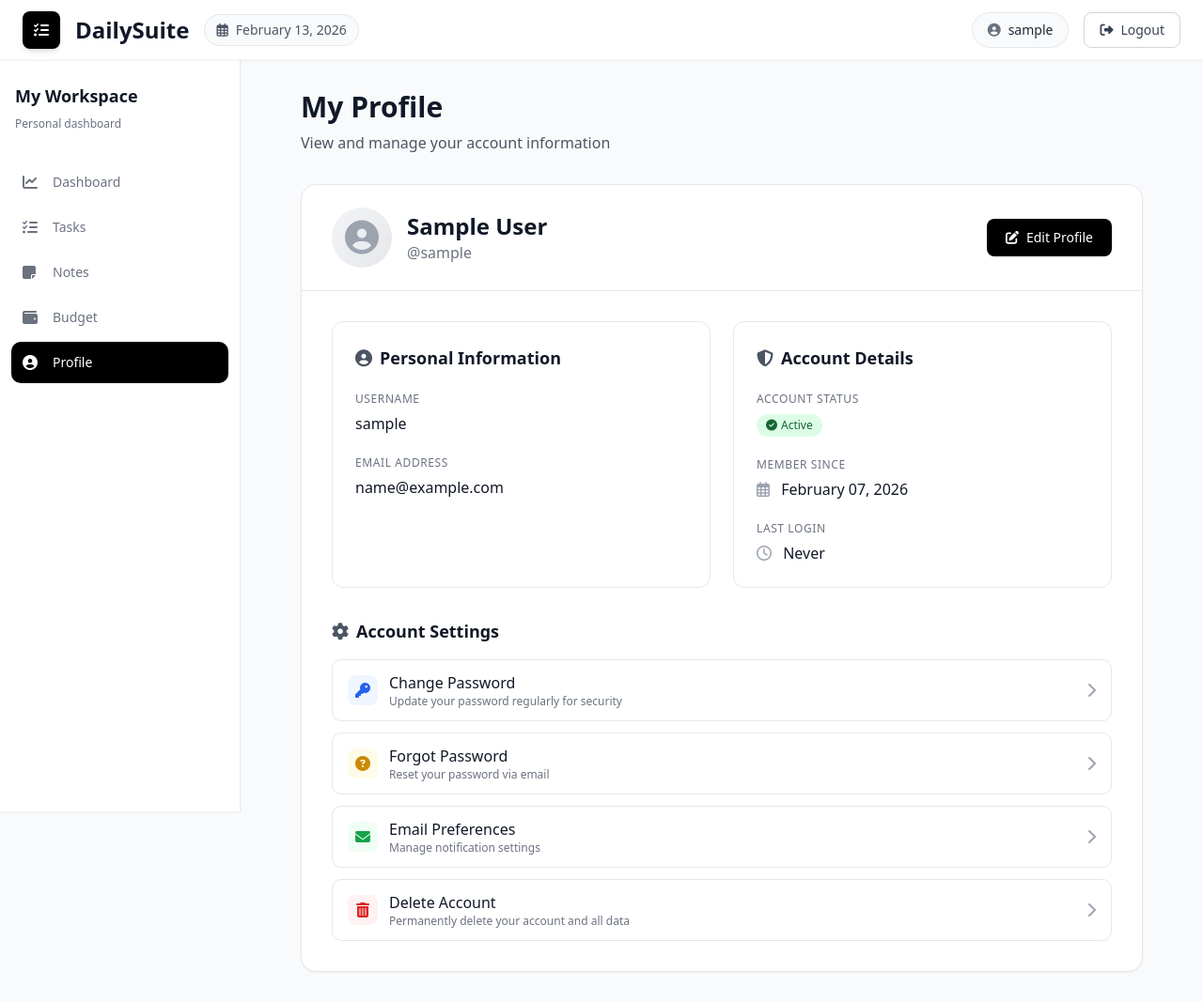
After one commit to wintwah243/dailysuite, a Django app: page /accounts/profile/ in a window 1280 px wide. The commit adds this page. Shown: the whole page at 94% size. Run offline with Django 5.2, Linux system fonts and the light colour scheme; the visitor is signed in with stand-in values (Sample User, id 1); some libraries are stand-ins or nearby versions.

Commit message:
implement user profile page

```diff
--- a/accounts/urls.py
+++ b/accounts/urls.py
@@ -7,4 +7,6 @@ urlpatterns = [
     path('logout/', views.logout_user, name='logout'),
     path('home/', views.home, name='home'),
     path('google-jwt/', views.google_jwt, name='google_jwt'),
+    path('profile/', views.profile, name='profile'),
+    path('profile/edit/', views.edit_profile, name='edit_profile'),
 ]
--- a/accounts/views.py
+++ b/accounts/views.py
@@ -190,3 +190,35 @@ def logout_user(request):
     logout(request)
     # messages.success(request, "Logged out successfully")
     return redirect('login')
+
+
+# for user profile page
+@login_required
+def profile(request):
+
+    context = {
+        'user': request.user,
+        'date_joined': request.user.date_joined.strftime('%B %d, %Y'),
+        'last_login': request.user.last_login.strftime('%B %d, %Y at %I:%M %p') if request.user.last_login else 'Never',
+    }
+    return render(request, 'userprofile.html', context)
+
+
+# user update their username
+@login_required
+def edit_profile(request):
+
+    if request.method == 'POST':
+        first_name = request.POST.get('first_name', '')
+        last_name = request.POST.get('last_name', '')
+
+        # Update user's name
+        user = request.user
+        user.first_name = first_name
+        user.last_name = last_name
+        user.save()
+
+        messages.success(request, 'Your profile has been updated successfully!')
+        return redirect('profile')
+
+    return render(request, 'edit_profile.html', {'user': request.user})
--- a/budget/templates/budget/budget_home.html
+++ b/budget/templates/budget/budget_home.html
@@ -391,6 +391,10 @@
                 <a href="/budget" class="sidebar-icon active" title="Budget">
                     <i class="fas fa-wallet w-5 mr-3"></i>
                     <span class="text-sm font-medium">Budget</span>
+                </a>
+                <a href="/accounts/profile/" class="sidebar-icon active" title="Profile">
+                    <i class="fas fa-user-circle w-5 mr-3"></i>
+                    <span class="text-sm font-medium">Profile</span>
                 </a>
             </div>
 
--- a/notes/templates/notes/note_list.html
+++ b/notes/templates/notes/note_list.html
@@ -179,6 +179,10 @@
                 <a href="/budget/" class="sidebar-icon" title="Budget">
                     <i class="fas fa-wallet w-5 mr-3"></i>
                     <span class="text-sm font-medium">Budget</span>
+                </a>
+                <a href="/accounts/profile/" class="sidebar-icon active" title="Profile">
+                    <i class="fas fa-user-circle w-5 mr-3"></i>
+                    <span class="text-sm font-medium">Profile</span>
                 </a>
             </div>
 
--- /dev/null
+++ b/templates/userprofile.html
@@ -0,0 +1,346 @@
+<!DOCTYPE html>
+<html>
+<head>
+    <title>DailySuite - Profile</title>
+    <!-- Add Tailwind CSS -->
+    <script src="https://cdn.tailwindcss.com"></script>
+    <link rel="stylesheet" href="https://cdnjs.cloudflare.com/ajax/libs/font-awesome/6.4.0/css/all.min.css">
+    <style>
+        .main-bg { background-color: #f9fafb; }
+        .sidebar {
+            background-color: #ffffff;
+            border-right: 1px solid #e5e7eb;
+            box-shadow: 0 1px 3px rgba(0, 0, 0, 0.05);
+        }
+
+        .sidebar-icon {
+            width: 100%;
+            height: 44px;
+            display: flex;
+            align-items: center;
+            padding: 0 12px;
+            margin-bottom: 4px;
+            border-radius: 10px;
+            transition: all 0.2s ease;
+            color: #6b7280;
+        }
+        .sidebar-icon:hover {
+            background-color: #f3f4f6;
+            color: #111827;
+        }
+        .sidebar-icon.active {
+            background-color: black;
+            color: #ffffff;
+        }
+
+        @media (min-width: 1024px) {
+            .main-content {
+                margin-left: 16rem;
+            }
+        }
+
+        /* Card styling */
+        .profile-card {
+            border: 1px solid #e5e7eb;
+            border-radius: 12px;
+            transition: all 0.2s ease;
+        }
+        .profile-card:hover {
+            border-color: #d1d5db;
+            box-shadow: 0 4px 12px rgba(0, 0, 0, 0.05);
+        }
+
+        /* Settings button styles */
+        .settings-btn {
+            width: 100%;
+            padding: 12px 16px;
+            display: flex;
+            align-items: center;
+            justify-content: space-between;
+            border: 1px solid #e5e7eb;
+            border-radius: 10px;
+            transition: all 0.2s ease;
+            background: white;
+        }
+        .settings-btn:hover {
+            background-color: #f9fafb;
+            border-color: #d1d5db;
+        }
+        .settings-btn.delete:hover {
+            border-color: #ef4444;
+            background-color: #fef2f2;
+        }
+        .settings-btn.delete:hover .settings-icon {
+            color: #ef4444;
+        }
+        .settings-btn.delete:hover .settings-text {
+            color: #ef4444;
+        }
+    </style>
+</head>
+<body class="main-bg font-sans text-gray-800 antialiased">
+    <!-- Header -->
+    <div class="fixed top-0 left-0 right-0 h-16 bg-white border-b border-gray-100 px-6 flex items-center justify-between z-50 shadow-sm">
+        <div class="flex items-center space-x-4">
+            <!-- logo starts here -->
+            <div class="w-10 h-10 bg-black rounded-lg flex items-center justify-center shadow-md">
+                <i class="fas fa-tasks text-white"></i>
+            </div>
+            <!-- logo ends here -->
+            <h1 class="text-2xl font-bold text-gray-900">DailySuite</h1>
+            <div class="text-sm text-gray-600 bg-gray-50 px-3 py-1.5 rounded-full border border-gray-200">
+<!--                <i class="far fa-calendar-alt mr-2"></i>-->
+                <span id="current-date"></span>
+            </div>
+        </div>
+        <div class="flex items-center space-x-4">
+            <a href="/profile/" class="flex items-center text-sm text bg-gray-50 px-4 py-2 rounded-full border border-gray-200 hover:bg-gray-100 transition-colors">
+                <i class="fas fa-user-circle mr-2 text-gray-500"></i>
+                <span id="username">{{ request.user.username }}</span>
+            </a>
+            <a href="/accounts/logout/" class="text-sm px-4 py-2 border border-gray-300 rounded-lg hover:bg-gray-50 transition-colors text-gray-700">
+                <i class="fas fa-sign-out-alt mr-2"></i>Logout
+            </a>
+        </div>
+    </div>
+
+    <!-- Main Layout -->
+    <div class="flex pt-16">
+        <!-- Sidebar -->
+        <div class="fixed left-0 w-64 sidebar h-screen flex flex-col py-6 space-y-2 z-40">
+            <!-- sidebar small text -->
+            <div class="px-4 mb-6">
+                <div class="text-lg font-bold text-gray-900 mb-2">My Workspace</div>
+                <div class="text-xs text-gray-500">Personal dashboard</div>
+            </div>
+
+            <!-- Navigation -->
+            <div class="px-3">
+                <a href="/home" class="sidebar-icon" title="Dashboard">
+                    <i class="fas fa-chart-line w-5 mr-3"></i>
+                    <span class="text-sm font-medium">Dashboard</span>
+                </a>
+                <a href="/todo/todolist/" class="sidebar-icon" title="Todos">
+                    <i class="fas fa-tasks w-5 mr-3"></i>
+                    <span class="text-sm font-medium">Tasks</span>
+                </a>
+                <a href="/note/" class="sidebar-icon" title="Notes">
+                    <i class="fas fa-sticky-note w-5 mr-3"></i>
+                    <span class="text-sm font-medium">Notes</span>
+                </a>
+                <a href="/budget" class="sidebar-icon" title="Budget">
+                    <i class="fas fa-wallet w-5 mr-3"></i>
+                    <span class="text-sm font-medium">Budget</span>
+                </a>
+                <a href="/accounts/profile/" class="sidebar-icon active" title="Profile">
+                    <i class="fas fa-user-circle w-5 mr-3"></i>
+                    <span class="text-sm font-medium">Profile</span>
+                </a>
+            </div>
+
+            <div class="flex-1"></div>
+        </div>
+
+        <!-- Main Content -->
+        <div class="main-content flex-1 p-8">
+            <div class="max-w-4xl mx-auto">
+                <!-- Header -->
+                <div class="mb-8">
+                    <h1 class="text-3xl font-bold text-gray-900">My Profile</h1>
+                    <p class="text-gray-600 mt-2">View and manage your account information</p>
+                </div>
+
+                <!-- Profile Card -->
+                <div class="bg-white rounded-2xl shadow-sm border border-gray-200 overflow-hidden">
+                    <!-- Simple Header -->
+                    <div class="px-8 py-6 border-b border-gray-200">
+                        <div class="flex items-center justify-between">
+                            <div class="flex items-center space-x-4">
+                                <div class="w-16 h-16 rounded-full bg-gradient-to-br from-gray-100 to-gray-200 flex items-center justify-center">
+                                    <i class="fas fa-user-circle text-4xl text-gray-400"></i>
+                                </div>
+                                <div>
+                                    <h2 class="text-2xl font-bold text-gray-900">{{ user.get_full_name|default:user.username }}</h2>
+                                    <p class="text-gray-500">@{{ user.username }}</p>
+                                </div>
+                            </div>
+                            <a href="{% url 'edit_profile' %}" class="px-5 py-2.5 bg-black text-white rounded-lg hover:opacity-90 transition-all flex items-center gap-2 text-sm font-medium">
+                                <i class="fas fa-edit"></i>
+                                Edit Profile
+                            </a>
+                        </div>
+                    </div>
+
+                    <!-- Account Info Grid -->
+                    <div class="p-8">
+                        <div class="grid grid-cols-1 md:grid-cols-2 gap-6">
+                            <!-- Personal Information -->
+                            <div class="profile-card p-6">
+                                <h3 class="text-lg font-semibold text-gray-900 mb-4 flex items-center">
+                                    <i class="fas fa-user-circle text-gray-600 mr-2"></i>
+                                    Personal Information
+                                </h3>
+                                <div class="space-y-4">
+                                    <div>
+                                        <label class="text-xs font-medium text-gray-500 uppercase tracking-wider">Username</label>
+                                        <p class="mt-1 text-gray-900 font-medium">{{ user.username }}</p>
+                                    </div>
+                                    <div>
+                                        <label class="text-xs font-medium text-gray-500 uppercase tracking-wider">Email Address</label>
+                                        <p class="mt-1 text-gray-900">{{ user.email|default:"Not provided" }}</p>
+                                    </div>
+                                </div>
+                            </div>
+
+                            <!-- Account Details -->
+                            <div class="profile-card p-6">
+                                <h3 class="text-lg font-semibold text-gray-900 mb-4 flex items-center">
+                                    <i class="fas fa-shield-alt text-gray-600 mr-2"></i>
+                                    Account Details
+                                </h3>
+                                <div class="space-y-4">
+                                    <div>
+                                        <label class="text-xs font-medium text-gray-500 uppercase tracking-wider">Account Status</label>
+                                        <div class="mt-1">
+                                            {% if user.is_active %}
+                                                <span class="inline-flex items-center px-2.5 py-1 rounded-full text-xs font-medium bg-green-100 text-green-800">
+                                                    <i class="fas fa-check-circle mr-1"></i>
+                                                    Active
+                                                </span>
+                                            {% else %}
+                                                <span class="inline-flex items-center px-2.5 py-1 rounded-full text-xs font-medium bg-red-100 text-red-800">
+                                                    <i class="fas fa-times-circle mr-1"></i>
+                                                    Inactive
+                                                </span>
+                                            {% endif %}
+                                        </div>
+                                    </div>
+                                    <div>
+                                        <label class="text-xs font-medium text-gray-500 uppercase tracking-wider">Member Since</label>
+                                        <p class="mt-1 text-gray-900">
+                                            <i class="far fa-calendar-alt mr-2 text-gray-400"></i>
+                                            {{ date_joined }}
+                                        </p>
+                                    </div>
+                                    <div>
+                                        <label class="text-xs font-medium text-gray-500 uppercase tracking-wider">Last Login</label>
+                                        <p class="mt-1 text-gray-900">
+                                            <i class="far fa-clock mr-2 text-gray-400"></i>
+                                            {{ last_login }}
+                                        </p>
+                                    </div>
+                                </div>
+                            </div>
+                        </div>
+
+                        <!-- Simple Settings Section -->
+                        <div class="mt-8">
+                            <h3 class="text-lg font-semibold text-gray-900 mb-4 flex items-center">
+                                <i class="fas fa-cog text-gray-600 mr-2"></i>
+                                Account Settings
+                            </h3>
+                            <div class="space-y-3">
+                                <!-- Change Password -->
+                                <button class="settings-btn">
+                                    <div class="flex items-center">
+                                        <div class="settings-icon w-8 h-8 rounded-lg bg-blue-50 flex items-center justify-center mr-3">
+                                            <i class="fas fa-key text-blue-600"></i>
+                                        </div>
+                                        <div class="settings-text text-left">
+                                            <p class="font-medium text-gray-900">Change Password</p>
+                                            <p class="text-xs text-gray-500">Update your password regularly for security</p>
+                                        </div>
+                                    </div>
+                                    <i class="fas fa-chevron-right text-gray-400"></i>
+                                </button>
+
+                                <!-- Forgot Password -->
+                                <button class="settings-btn">
+                                    <div class="flex items-center">
+                                        <div class="settings-icon w-8 h-8 rounded-lg bg-yellow-50 flex items-center justify-center mr-3">
+                                            <i class="fas fa-question-circle text-yellow-600"></i>
+                                        </div>
+                                        <div class="settings-text text-left">
+                                            <p class="font-medium text-gray-900">Forgot Password</p>
+                                            <p class="text-xs text-gray-500">Reset your password via email</p>
+                                        </div>
+                                    </div>
+                                    <i class="fas fa-chevron-right text-gray-400"></i>
+                                </button>
+
+                                <!-- Email Preferences -->
+                                <button class="settings-btn">
+                                    <div class="flex items-center">
+                                        <div class="settings-icon w-8 h-8 rounded-lg bg-green-50 flex items-center justify-center mr-3">
+                                            <i class="fas fa-envelope text-green-600"></i>
+                                        </div>
+                                        <div class="settings-text text-left">
+                                            <p class="font-medium text-gray-900">Email Preferences</p>
+                                            <p class="text-xs text-gray-500">Manage notification settings</p>
+                                        </div>
+                                    </div>
+                                    <i class="fas fa-chevron-right text-gray-400"></i>
+                                </button>
+
+                                <!-- Delete Account -->
+                                <button class="settings-btn delete" onclick="return confirm('Are you sure you want to delete your account? This action cannot be undone.')">
+                                    <div class="flex items-center">
+                                        <div class="settings-icon w-8 h-8 rounded-lg bg-red-50 flex items-center justify-center mr-3">
+                                            <i class="fas fa-trash-alt text-red-600"></i>
+                                        </div>
+                                        <div class="settings-text text-left">
+                                            <p class="font-medium text-gray-900">Delete Account</p>
+                                            <p class="text-xs text-gray-500">Permanently delete your account and all data</p>
+                                        </div>
+                                    </div>
+                                    <i class="fas fa-chevron-right text-gray-400"></i>
+                                </button>
+                            </div>
+                        </div>
+                    </div>
+                </div>
+            </div>
+        </div>
+    </div>
+
+    <script>
+        // Function to format date
+        function formatDate(date) {
+            const months = [
+                'January', 'February', 'March', 'April', 'May', 'June',
+                'July', 'August', 'September', 'October', 'November', 'December'
+            ];
+            const month = months[date.getMonth()];
+            const day = date.getDate();
+            const year = date.getFullYear();
+            return `${month} ${day}, ${year}`;
+        }
+
+        // Set today's date
+        document.addEventListener('DOMContentLoaded', function() {
+            const today = new Date();
+            const dateElement = document.getElementById('current-date');
+            dateElement.innerHTML = `<i class="far fa-calendar-alt mr-2"></i>${formatDate(today)}`;
+
+            // Get username from localStorage
+            const username = localStorage.getItem('username');
+            if (username) {
+                document.getElementById('username').textContent = username;
+            }
+
+            // Set active sidebar item based on current URL
+            const currentPath = window.location.pathname;
+            const sidebarIcons = document.querySelectorAll('.sidebar-icon');
+
+            sidebarIcons.forEach(icon => {
+                const link = icon.getAttribute('href');
+                if (currentPath.includes(link)) {
+                    icon.classList.add('active');
+                } else {
+                    icon.classList.remove('active');
+                }
+            });
+        });
+    </script>
+</body>
+</html>
--- a/todos/templates/todos/todohome.html
+++ b/todos/templates/todos/todohome.html
@@ -332,6 +332,10 @@
                 <a href="/budget/" class="sidebar-icon" title="Budget">
                     <i class="fas fa-wallet w-5 mr-3"></i>
                     <span class="text-sm font-medium">Budget</span>
+                </a>
+                <a href="/accounts/profile/" class="sidebar-icon active" title="Profile">
+                    <i class="fas fa-user-circle w-5 mr-3"></i>
+                    <span class="text-sm font-medium">Profile</span>
                 </a>
             </div>
 
```
Also changed, not shown: templates/edit_profile.html (added, +251 -0 lines), templates/homepage.html (+12 -7 lines).
